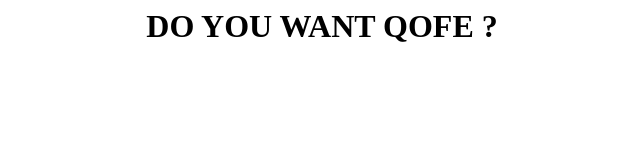
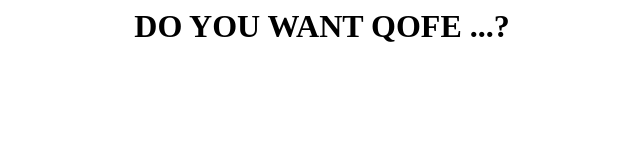
Before and after one commit to deepbhatiaa/deepbhatiaa.github.io, a plain HTML site: page index.html in a window 1280 px wide. Shown: the whole page, without its empty margins (318-958 px from the left). Drawn offline with Linux system fonts and the light colour scheme.

Commit message:
Update index.html

```diff
--- a/index.html
+++ b/index.html
@@ -1 +1 @@
-<h1 style="text-align:center;">  DO YOU WANT QOFE    ? </h1>
+<h1 style="text-align:center;">  DO YOU WANT QOFE ...? </h1>
```
